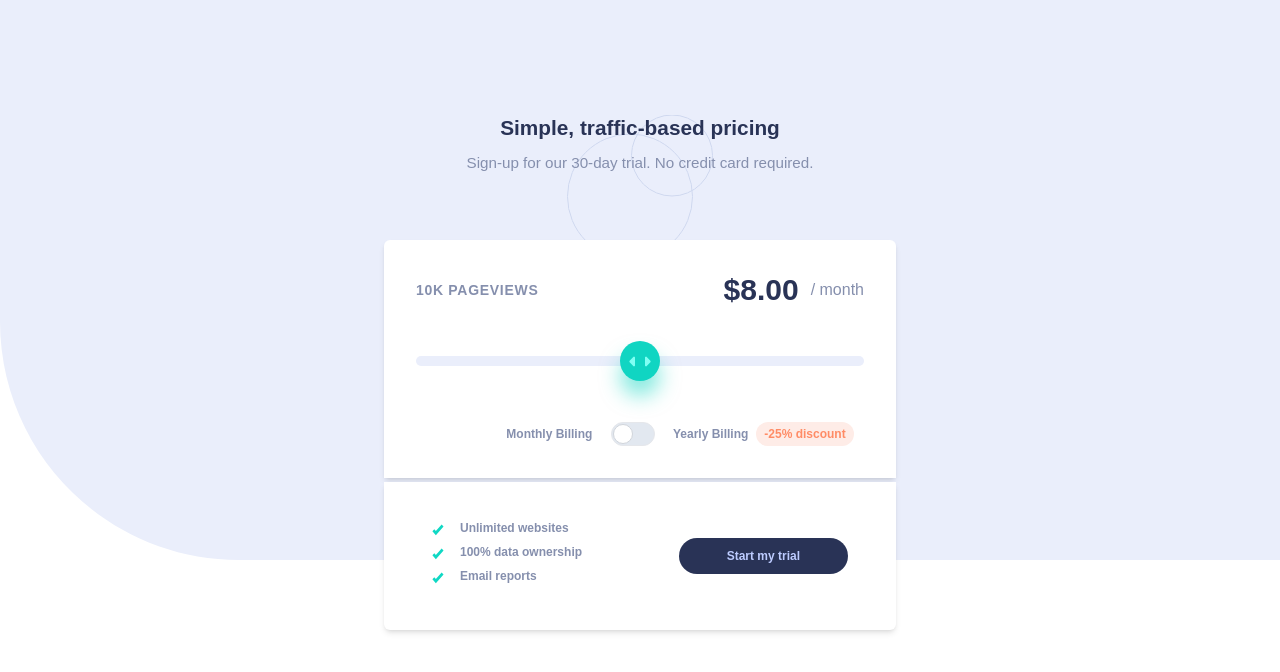
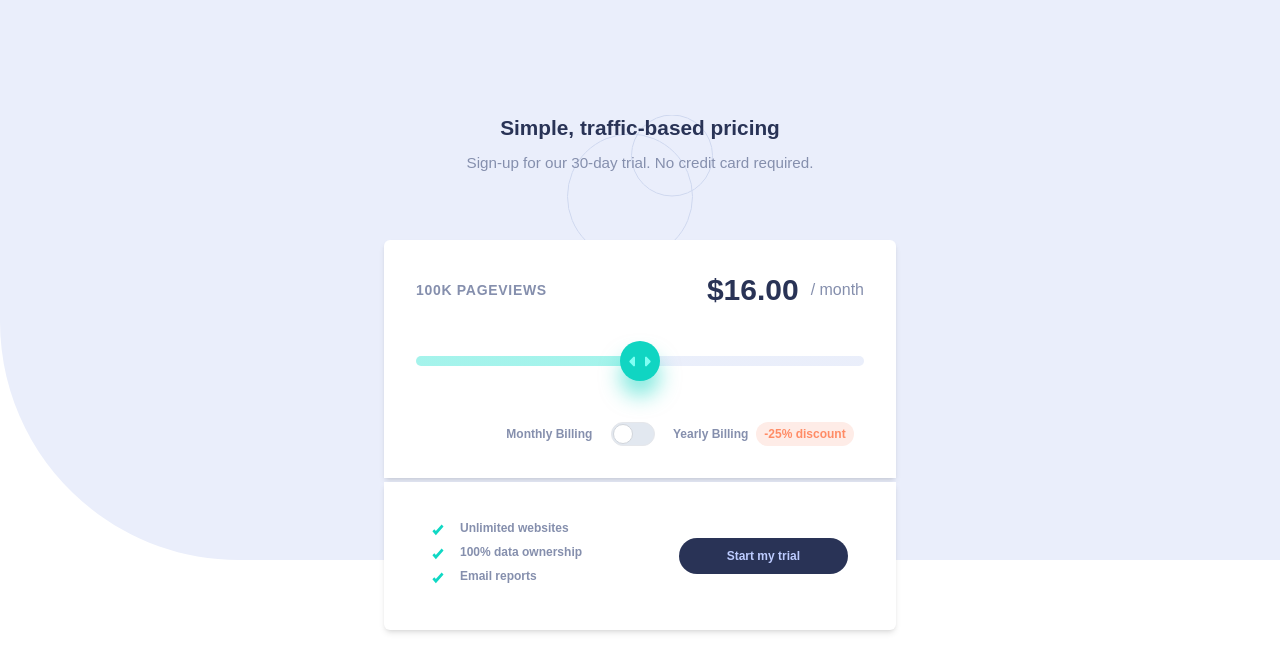
Before and after one commit to aguorcha/interactive-pricing, a Vue app: page / in a window 1280 px wide. Shown: the top 672 px of the page. Built offline with nearby package versions, Linux system fonts and the light colour scheme.

Commit message:
Proyecto terminado

```diff
--- a/src/components/PriceRangeSlider.vue
+++ b/src/components/PriceRangeSlider.vue
@@ -1,5 +1,5 @@
 <script setup>
-import { onMounted, ref, watch, computed } from 'vue';
+import { onMounted, ref, watch  } from 'vue';
 
 //Añadir texto al #discount para pantallas grandes
 
@@ -19,18 +19,43 @@ onMounted(() => {
 
 // Lógica para el arrastre del 'slider-thumb' y modificación reactiva de los datos que se muestran
 const sliderContainer = ref(null);
+const isDiscountApplied = ref(false);
 
 const positions = [
-  { position: 0, pageViews: '10K', price: 8 },
+  { position: 1, pageViews: '10K', price: 8 },
   { position: 2, pageViews: '50K', price: 12 },
   { position: 3, pageViews: '100K', price: 16 },
   { position: 4, pageViews: '500K', price: 24 },
   { position: 5, pageViews: '1M', price: 36 }
 ];
 
-const sliderPosition = ref(0);
-const currentPageViews = ref('10K');
-const monthlyPrice = ref(8);
+const sliderPosition = ref(3);
+const currentPageViews = ref('100K');
+const monthlyPrice = ref(16);
+
+watch([sliderPosition, isDiscountApplied], ([newValue, isDiscountActive]) => {
+  const positionIndex = newValue - 1;
+  let basePrice = positions[positionIndex].price;
+
+  if (isDiscountActive) {
+    monthlyPrice.value = basePrice * 0.75;
+  } else {
+    monthlyPrice.value = basePrice;
+  }
+  currentPageViews.value = positions[positionIndex].pageViews;
+}, { immediate: true });
+
+// Lógica para el cambio de color de la barra del input tipo range
+
+document.addEventListener('DOMContentLoaded', function() { const
+rangeInput = document.querySelector('input[type="range"]');
+rangeInput.addEventListener('input', function() {
+const percentage = (((this.value - this.min) / (this.max - this.min)) * 100);
+this.style.backgroundImage = `-webkit-linear-gradient(left, hsl(174, 77%, 80%) ${percentage}%, hsl(224, 65%, 95%) ${percentage}%)`;
+this.style.webkitBackgroundClip = 'padding-box';
+this.style.backgroundColor = 'grey';
+  });
+});
 
 </script>
 
@@ -46,14 +71,19 @@ const monthlyPrice = ref(8);
           type="range"
           min="1"
           max="5"
-          value="3"
+          v-model="sliderPosition"
           id="slider-track"
           class="-mt-20 sm:mt-12"
+          :style="sliderStyle"
           >
       <div class="toggle-container flex items-center justify-between text-xs text-grayish-blue mt-[108px] font-semibold space-x-2 sm:mt-14 sm:ml-20 sm:justify-evenly">
         <p class="monthly">Monthly Billing</p>
         <label class="relative inline-flex cursor-pointer items-center">
-          <input id="switch" type="checkbox" class="peer sr-only" />
+          <input
+            id="switch"
+            type="checkbox"
+            v-model="isDiscountApplied"
+            class="peer sr-only" />
           <label for="switch" class="hidden"></label>
           <div class="peer h-6 w-11 rounded-full border bg-slate-200 after:absolute after:left-[2px] after:top-0.5 after:h-5 after:w-5 after:rounded-full after:border after:border-gray-300 after:bg-white after:transition-all after:content-[''] peer-hover:bg-soft-cyan peer-checked:bg-soft-cyan peer-checked:after:translate-x-full peer-checked:after:border-white peer-focus:ring-green-300">
           </div>
--- a/src/components/TrialComponent.vue
+++ b/src/components/TrialComponent.vue
@@ -1,14 +1,14 @@
 <script setup>
 
-defineProps({
-  msg: String,
-})
+const reloadPage = () => {
+  window.location.reload();
+}
 
 </script>
 
 <template>
   <div class="relative w-screen">
-    <div class="w-[90%] max-w-lg absolute mt-[504px] sm:mt-[482px] left-1/2 -translate-x-1/2 p-8 flex flex-col items-center sm:flex-row sm:justify-between sm:px-12 bg-white font-manrope rounded-bl-6 rounded-br-6 shadow-md">
+    <div class="w-[90%] max-w-lg absolute mt-[506px] sm:mt-[482px] very-small-screens left-1/2 -translate-x-1/2 p-8 flex flex-col items-center sm:flex-row sm:justify-between sm:px-12 bg-white font-manrope rounded-bl-6 rounded-br-6 shadow-md">
       <div class="data flex flex-col items-center text-xs font-semibold text-grayish-blue sm:items-start">
         <div class="flex">
           <img class="w-3 h-3 mt-1" src="/src/assets/images/icon-check.svg" alt="Check Icon">
@@ -23,11 +23,15 @@ defineProps({
           <p class="ml-4 mb-2">Email reports</p>
         </div>
       </div>
-      <button class="px-12 py-2.5 mt-6 bg-dark-desaturated-blue text-pale-blue text-xs font-bold rounded-3xl sm:mb-6">Start my trial</button>
+      <button @click="reloadPage" class="px-12 py-2.5 mt-6 bg-dark-desaturated-blue text-pale-blue text-xs font-bold rounded-3xl sm:mb-6">Start my trial</button>
     </div>
   </div>
 </template>
 
 <style scoped>
-
+@media (max-width: 370px) {
+  .very-small-screens {
+    margin-top: 514px;
+  }
+}
 </style>
--- a/src/style.css
+++ b/src/style.css
@@ -6,21 +6,50 @@
 
 body {
   margin: 0;
+  padding: 0;
   min-width: 320px;
   min-height: 100vh;
 }
 
 /* Estilos para el input-range */
 
+/*Chrome*/
+@media screen and (-webkit-min-device-pixel-ratio:0) {
+  #slider-track[type='range'] {
+  -webkit-appearance: none;
+  appearance: none;
+  background-color: hsl(224, 65%, 95%);
+  }
+  #slider-track[type='range']::-webkit-slider-runnable-track {
+  -webkit-appearance: none;
+  color: hsl(174, 77%, 80%);
+}
+
+}
+/** FF*/
+#slider-track[type="range"]::-moz-range-progress {
+background-color: hsl(174, 77%, 80%);
+}
+#slider-track[type="range"]::-moz-range-track {
+background-color: hsl(224, 65%, 95%);
+}
+/* IE*/
+#slider-track[type="range"]::-ms-fill-lower {
+background-color: hsl(174, 77%, 80%);
+}
+#slider-track[type="range"]::-ms-fill-upper {
+background-color: hsl(224, 65%, 95%);
+}
+
 #slider-track {
   -webkit-appearance: none;
   appearance: none;
   width: 100%;
   height: 10px;
-  background-color: hsl(224, 65%, 95%);
   display: flex;
   border-radius: 8px;
   cursor: pointer;
+  background-image: -webkit-linear-gradient(left, hsl(174, 77%, 80%) 50%, hsl(224, 65%, 95%) 50%);
 }
 
 #slider-track::-webkit-slider-thumb {
```
